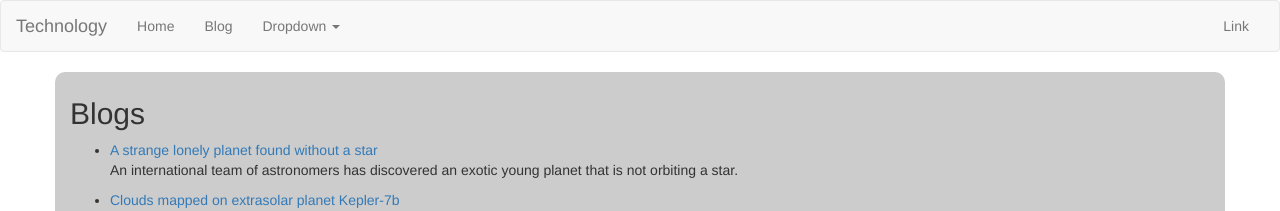
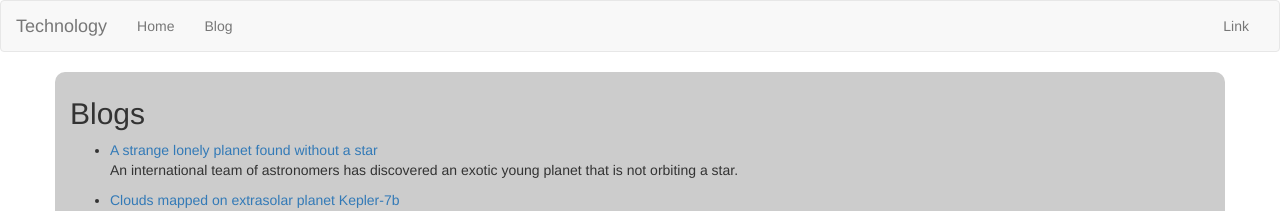
Before and after one commit to enes-tasbasi/Tech-Blog, a Jekyll site: the page built from blog.html, in a window 1280 px wide. Shown: the top 211 px of the page. Built offline with Jekyll 4.4.1, drawn with Linux system fonts in a browser that asks for light colours.

Commit message:
change navbar.html

```diff
--- a/_config.yml
+++ b/_config.yml
@@ -1,3 +1,3 @@
 
-baseurl: /
+baseurl: /Tech-Blog
 exclude: ['.gitignore']
--- a/_includes/navbar.html
+++ b/_includes/navbar.html
@@ -16,18 +16,6 @@
       <ul class="nav navbar-nav">
         <li><a href="{{site.baseurl}}/">Home</a></li>
         <li><a href="{{site.baseurl}}/blog.html">Blog</a></li>
-        <li class="dropdown">
-          <a href="#" class="dropdown-toggle" data-toggle="dropdown" role="button" aria-haspopup="true" aria-expanded="false">Dropdown <span class="caret"></span></a>
-          <ul class="dropdown-menu">
-            <li><a href="#">Action</a></li>
-            <li><a href="#">Another action</a></li>
-            <li><a href="#">Something else here</a></li>
-            <li role="separator" class="divider"></li>
-            <li><a href="#">Separated link</a></li>
-            <li role="separator" class="divider"></li>
-            <li><a href="#">One more separated link</a></li>
-          </ul>
-        </li>
       </ul>
       <ul class="nav navbar-nav navbar-right">
         <li><a href="#">Link</a></li>
```
Also changed, not shown: 2 other files.
